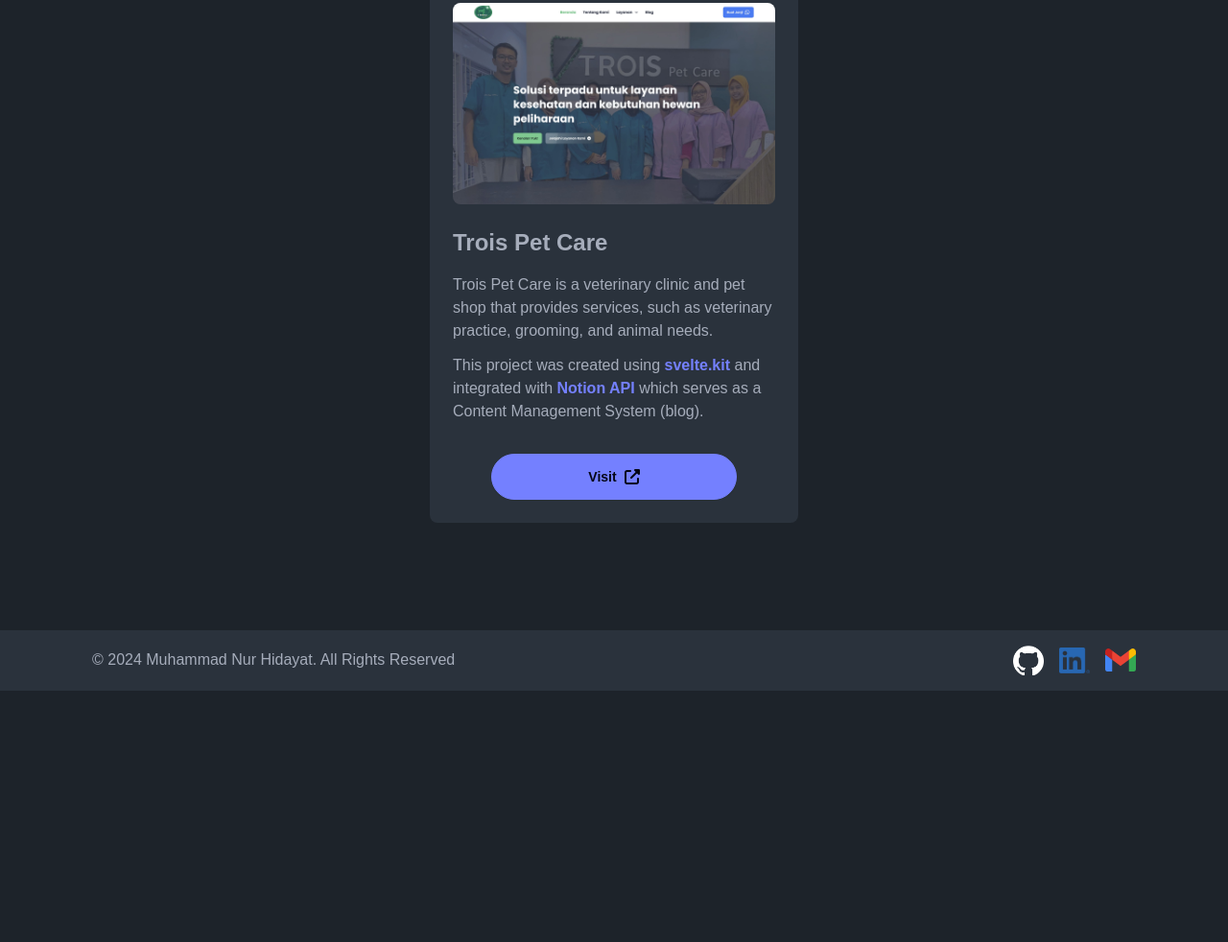
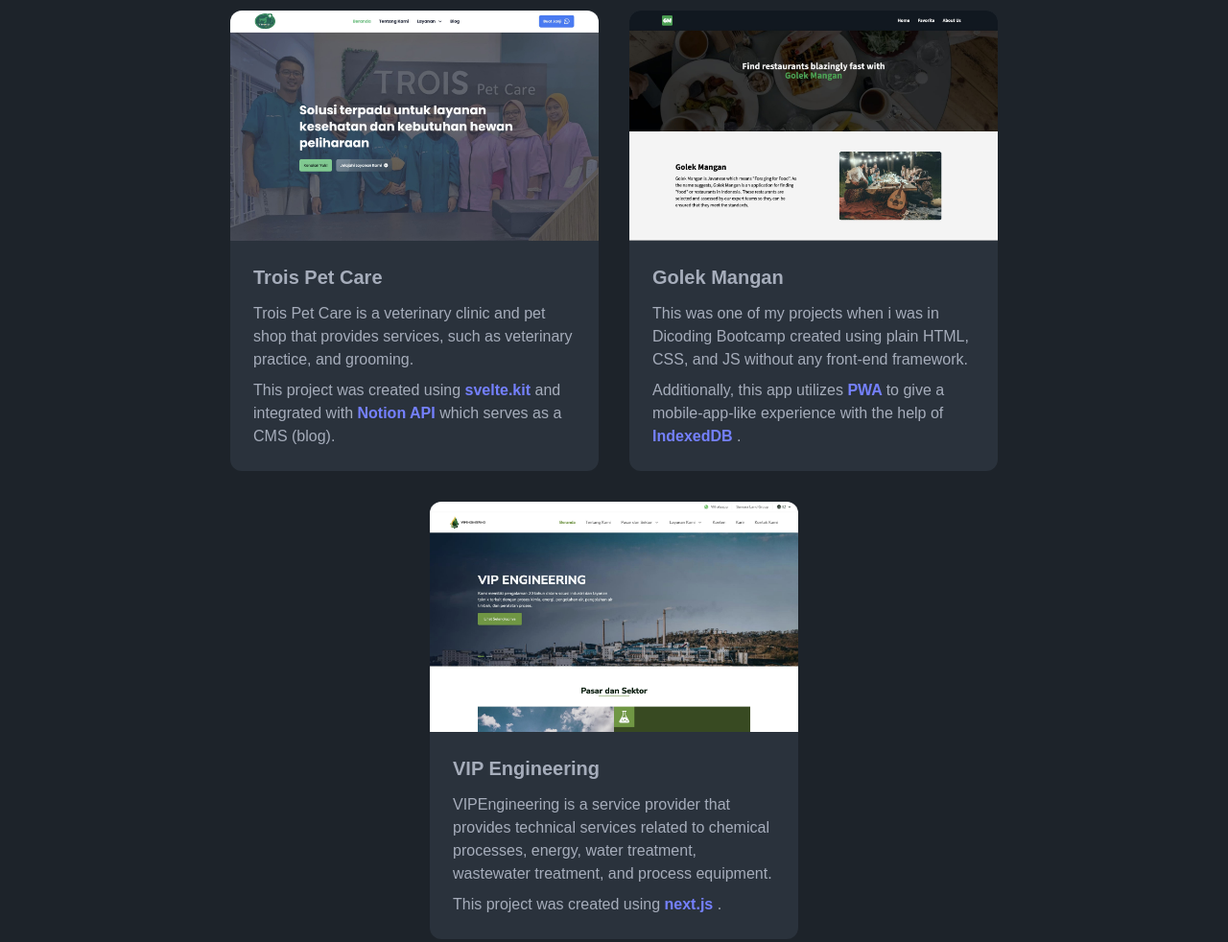
Before and after one commit to mdayat/personal-website, an Astro site: page / in a window 1280 px wide. Shown: the part 2944-3926 px from the top of the page at 96% size. Before the commit the page ends 3664 px from the top, so only its background shows below. Built offline with nearby package versions, Linux system fonts and the light colour scheme; Astro itself is replaced by a stand-in of ours.

Commit message:
add two more portfolios

```diff
--- a/src/components/Certifications.astro
+++ b/src/components/Certifications.astro
@@ -2,6 +2,7 @@
 import { Image } from "astro:assets";
 import frontendExpertCertificate from "../images/certification/front-end-expert.jpg";
 import bootcampCertificate from "../images/certification/dicoding-bootcamp.jpg";
+import ArrowUpRight from "./icons/ArrowUpRight.astro";
 ---
 
 <section class="my-28">
@@ -111,16 +112,7 @@
         class="btn btn-primary rounded-badge mt-6"
       >
         Repository
-        <svg
-          xmlns="http://www.w3.org/2000/svg"
-          viewBox="0 0 512 512"
-          class="fill-primary-content w-4"
-        >
-          <path
-            d="M352 0c-12.9 0-24.6 7.8-29.6 19.8s-2.2 25.7 6.9 34.9L370.7 96 201.4 265.4c-12.5 12.5-12.5 32.8 0 45.3s32.8 12.5 45.3 0L416 141.3l41.4 41.4c9.2 9.2 22.9 11.9 34.9 6.9s19.8-16.6 19.8-29.6V32c0-17.7-14.3-32-32-32H352zM80 32C35.8 32 0 67.8 0 112V432c0 44.2 35.8 80 80 80H400c44.2 0 80-35.8 80-80V320c0-17.7-14.3-32-32-32s-32 14.3-32 32V432c0 8.8-7.2 16-16 16H80c-8.8 0-16-7.2-16-16V112c0-8.8 7.2-16 16-16H192c17.7 0 32-14.3 32-32s-14.3-32-32-32H80z"
-          >
-          </path>
-        </svg>
+        <ArrowUpRight />
       </a>
     </div>
   </article>
--- a/src/components/Portfolio.astro
+++ b/src/components/Portfolio.astro
@@ -1,28 +1,29 @@
 ---
 import { Image } from "astro:assets";
+import ArrowUpRight from "./icons/ArrowUpRight.astro";
 import troisPetCare from "../images/portfolio/troispetcare.jpg";
+import vipEngineering from "../images/portfolio/vipengineering.jpg";
+import golekMangan from "../images/portfolio/golekmangan.jpg";
 ---
 
-<section class="my-28">
+<section class="my-28 flex flex-wrap justify-center gap-8">
   <h2
-    class="font-semibold text-2xl text-center mb-12 lg:text-3xl lg:mb-16 xl:text-4xl xl:mb-20"
+    class="basis-full font-semibold text-2xl text-center mb-12 lg:text-3xl lg:mb-16 xl:text-4xl xl:mb-20"
   >
-    Portfolio
+    My Portfolios
   </h2>
 
-  <article class="bg-neutral max-w-sm rounded-lg mx-auto p-6">
-    <Image
-      src={troisPetCare}
-      alt="Halaman Utama Trois Pet Care"
-      class="rounded-lg mb-6"
-    />
+  <article class="bg-neutral max-w-sm max-h-[512px] rounded-xl overflow-hidden">
+    <a href="https://www.troispetcare.com/" target="_blank" rel="noopener">
+      <Image src={troisPetCare} alt="Halaman Utama Trois Pet Care" />
+    </a>
 
-    <div>
-      <h3 class="font-bold text-2xl mb-4">Trois Pet Care</h3>
+    <div class="m-6">
+      <h3 class="font-bold text-xl mb-3">Trois Pet Care</h3>
 
-      <p class="mb-3">
+      <p class="mb-2">
         Trois Pet Care is a veterinary clinic and pet shop that provides
-        services, such as veterinary practice, grooming, and animal needs.
+        services, such as veterinary practice, and grooming.
       </p>
 
       <p>
@@ -42,27 +43,72 @@
           class="text-primary font-bold"
         >
           Notion API
-        </a> which serves as a Content Management System (blog).
+        </a> which serves as a CMS (blog).
+      </p>
+    </div>
+  </article>
+
+  <article class="bg-neutral max-w-sm max-h-[512px] rounded-xl overflow-hidden">
+    <a href="https://golek-mangan.vercel.app/" target="_blank" rel="noopener">
+      <Image src={golekMangan} alt="Halaman Utama Golek Mangan" />
+    </a>
+
+    <div class="m-6">
+      <h3 class="font-bold text-xl mb-3">Golek Mangan</h3>
+
+      <p class="mb-2">
+        This was one of my projects when i was in Dicoding Bootcamp created
+        using plain HTML, CSS, and JS without any front-end framework.
       </p>
 
-      <a
-        href="https://www.troispetcare.com/"
-        target="_blank"
-        rel="noopener"
-        class="btn btn-primary btn-wide rounded-badge flex mx-auto mt-8"
-      >
-        Visit
-        <svg
-          xmlns="http://www.w3.org/2000/svg"
-          viewBox="0 0 512 512"
-          class="fill-primary-content w-4"
+      <p>
+        Additionally, this app utilizes
+        <a
+          href="https://developer.mozilla.org/en-US/docs/Web/Progressive_web_apps"
+          target="_blank"
+          rel="noopener"
+          class="text-primary font-bold"
         >
-          <path
-            d="M352 0c-12.9 0-24.6 7.8-29.6 19.8s-2.2 25.7 6.9 34.9L370.7 96 201.4 265.4c-12.5 12.5-12.5 32.8 0 45.3s32.8 12.5 45.3 0L416 141.3l41.4 41.4c9.2 9.2 22.9 11.9 34.9 6.9s19.8-16.6 19.8-29.6V32c0-17.7-14.3-32-32-32H352zM80 32C35.8 32 0 67.8 0 112V432c0 44.2 35.8 80 80 80H400c44.2 0 80-35.8 80-80V320c0-17.7-14.3-32-32-32s-32 14.3-32 32V432c0 8.8-7.2 16-16 16H80c-8.8 0-16-7.2-16-16V112c0-8.8 7.2-16 16-16H192c17.7 0 32-14.3 32-32s-14.3-32-32-32H80z"
-          >
-          </path>
-        </svg>
-      </a>
+          PWA
+        </a>
+        to give a mobile-app-like experience with the help of
+        <a
+          href="https://developer.mozilla.org/en-US/docs/Web/API/IndexedDB_API"
+          target="_blank"
+          rel="noopener"
+          class="text-primary font-bold"
+        >
+          IndexedDB
+        </a>.
+      </p>
+    </div>
+  </article>
+
+  <article class="bg-neutral max-w-sm max-h-[512px] rounded-xl overflow-hidden">
+    <a href="https://vipengineering.co.id/" target="_blank" rel="noopener">
+      <Image src={vipEngineering} alt="Halaman Utama VIP Engineering" />
+    </a>
+
+    <div class="m-6">
+      <h3 class="font-bold text-xl mb-3">VIP Engineering</h3>
+
+      <p class="mb-2">
+        VIPEngineering is a service provider that provides technical services
+        related to chemical processes, energy, water treatment, wastewater
+        treatment, and process equipment.
+      </p>
+
+      <p>
+        This project was created using
+        <a
+          href="https://nextjs.org/"
+          target="_blank"
+          rel="noopener"
+          class="text-primary font-bold"
+        >
+          next.js
+        </a>.
+      </p>
     </div>
   </article>
 </section>
--- /dev/null
+++ b/src/components/icons/ArrowUpRight.astro
@@ -0,0 +1,10 @@
+<svg
+  xmlns="http://www.w3.org/2000/svg"
+  viewBox="0 0 512 512"
+  class="fill-primary-content w-4"
+>
+  <path
+    d="M320 0c-17.7 0-32 14.3-32 32s14.3 32 32 32h82.7L201.4 265.4c-12.5 12.5-12.5 32.8 0 45.3s32.8 12.5 45.3 0L448 109.3V192c0 17.7 14.3 32 32 32s32-14.3 32-32V32c0-17.7-14.3-32-32-32H320zM80 32C35.8 32 0 67.8 0 112V432c0 44.2 35.8 80 80 80H400c44.2 0 80-35.8 80-80V320c0-17.7-14.3-32-32-32s-32 14.3-32 32V432c0 8.8-7.2 16-16 16H80c-8.8 0-16-7.2-16-16V112c0-8.8 7.2-16 16-16H192c17.7 0 32-14.3 32-32s-14.3-32-32-32H80z"
+  >
+  </path>
+</svg>
```
Also changed, not shown: src/images/portfolio/golekmangan.jpg (added), src/images/portfolio/vipengineering.jpg (added).
